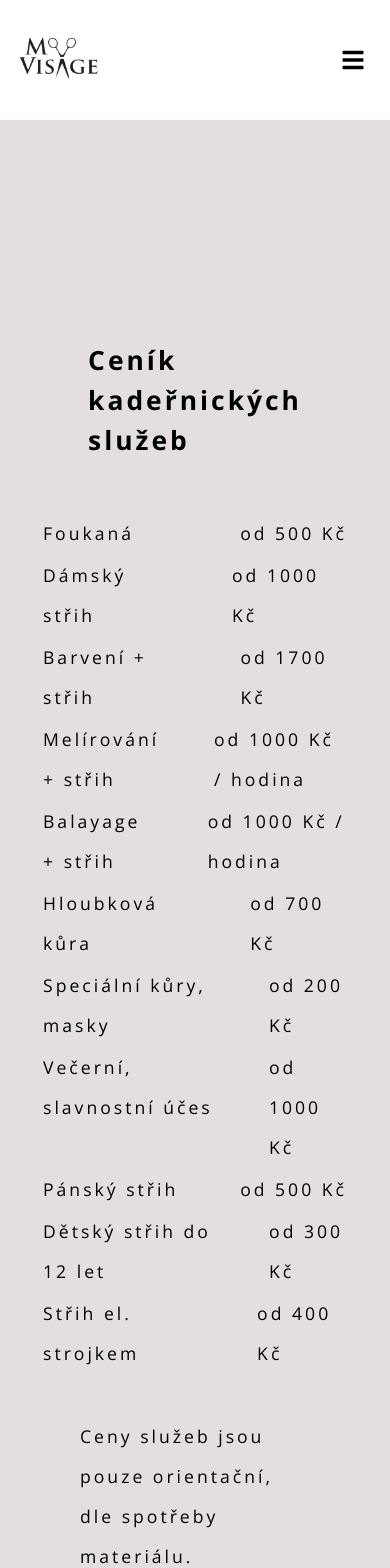
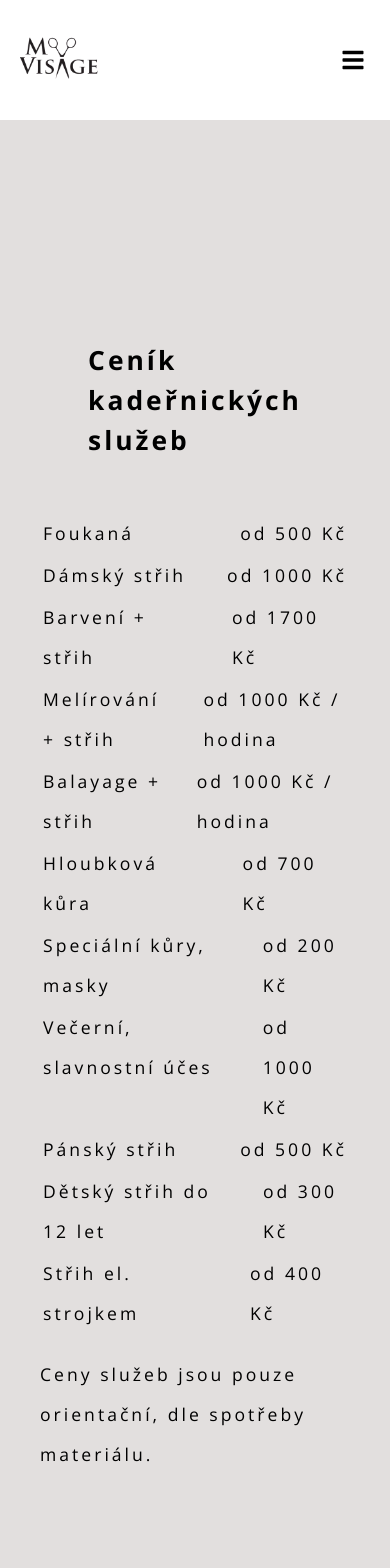
Before and after one commit to Maree13/kadernictvi, a React (Create React App) app: page /kadernictvi in a window 390 px wide. Shown: the top 1568 px of the page. Built offline with nearby package versions, Linux system fonts and the light colour scheme; a web font is replaced by a local one.

Commit message:
upravena sirka paragrafov

```diff
--- a/public/index.html
+++ b/public/index.html
@@ -10,20 +10,8 @@
       content="Web site created using create-react-app"
     />
     <link rel="apple-touch-icon" href="%PUBLIC_URL%/logo192.png" />
-    <!--
-      manifest.json provides metadata used when your web app is installed on a
-      user's mobile device or desktop. See https://developers.google.com/web/fundamentals/web-app-manifest/
-    -->
+
     <link rel="manifest" href="%PUBLIC_URL%/manifest.json" />
-    <!--
-      Notice the use of %PUBLIC_URL% in the tags above.
-      It will be replaced with the URL of the `public` folder during the build.
-      Only files inside the `public` folder can be referenced from the HTML.
-
-      Unlike "/favicon.ico" or "favicon.ico", "%PUBLIC_URL%/favicon.ico" will
-      work correctly both with client-side routing and a non-root public URL.
-      Learn how to configure a non-root public URL by running `npm run build`.
-    -->
 
     <!-- FONTS -->
 
@@ -78,13 +66,15 @@
       Kadeřnictví a kosmetika Praha Vinohrady | Profesionální péče o vlasy a
       pleť
     </title>
+
+    <!-- SEO META TAGS -->
     <meta
       name="description"
       content="Profesionální kadeřnické a kosmetické služby v Praze na Vinohradech. Nabízíme moderní účesy, kosmetická ošetření a osobní péči pro váš dokonalý vzhled. Používáme špičkovou kosmetiku Payot a Redken. Navštivte nás a dopřejte si špičkové služby v oblasti krásy."
     />
     <meta
       name="keywords"
-      content="kadeřnictví, kosmetika, Praha Vinohrady, Payot, Redken, beauty salon, účesy, kosmetická ošetření, Praha 2, Namesti Miru"
+      content="kadeřnictví, kosmetika, hairdresser, cosmetisc, studio, haircut, MVisage, Michaela, Kantorova, Praha, Vinohrady, Payot, Redken, beauty salon, účesy, kosmetická ošetření, Praha 2, Namesti, Miru"
     />
     <meta
       property="og:title"
@@ -95,18 +85,9 @@
       content="Nabízíme profesionální služby s využitím kosmetiky Payot a Redken. Dopřejte si luxusní péči v našem salonu na Vinohradech."
     />
   </head>
+
   <body>
     <noscript>You need to enable JavaScript to run this app.</noscript>
     <div id="root"></div>
-    <!--
-      This HTML file is a template.
-      If you open it directly in the browser, you will see an empty page.
-
-      You can add webfonts, meta tags, or analytics to this file.
-      The build step will place the bundled scripts into the <body> tag.
-
-      To begin the development, run `npm start` or `yarn start`.
-      To create a production bundle, use `npm run build` or `yarn build`.
-    -->
   </body>
 </html>
--- a/src/index.css
+++ b/src/index.css
@@ -257,6 +257,7 @@ body {
 /* Responsive - MOBILE */
 @media (max-width: 768px) {
   .paragraphs-aboutus {
+    width: 100%;
     /* font-size: 1.2rem; */
   }
 }
@@ -373,7 +374,7 @@ tr {
 }
 
 .service-price {
-  margin-left: 50px;
+  margin-left: 30px;
 }
 
 .kadernictvi-h2 {
@@ -381,7 +382,16 @@ tr {
 }
 
 .kadernictvi-paragraph {
-  margin: 40px;
+  /* margin: 40px; */
+  flex: 0 0 50%;
+  max-width: 50%;
+}
+
+@media (max-width: 768px) {
+  .kadernictvi-paragraph {
+    flex: 0 0 100%;
+    max-width: 100%;
+  }
 }
 
 
@@ -400,8 +410,17 @@ tr {
 }
 
 .kozmetika-paragraph {
-  width: 50%;
+  flex: 0 0 50%;
+  max-width: 50%;
   text-align: center;
+}
+
+@media (max-width: 768px) {
+
+  .kozmetika-paragraph {
+    flex: 0 0 100%;
+    max-width: 100%;
+  }
 }
 
 /* ERROR 404 PAGES */
```
